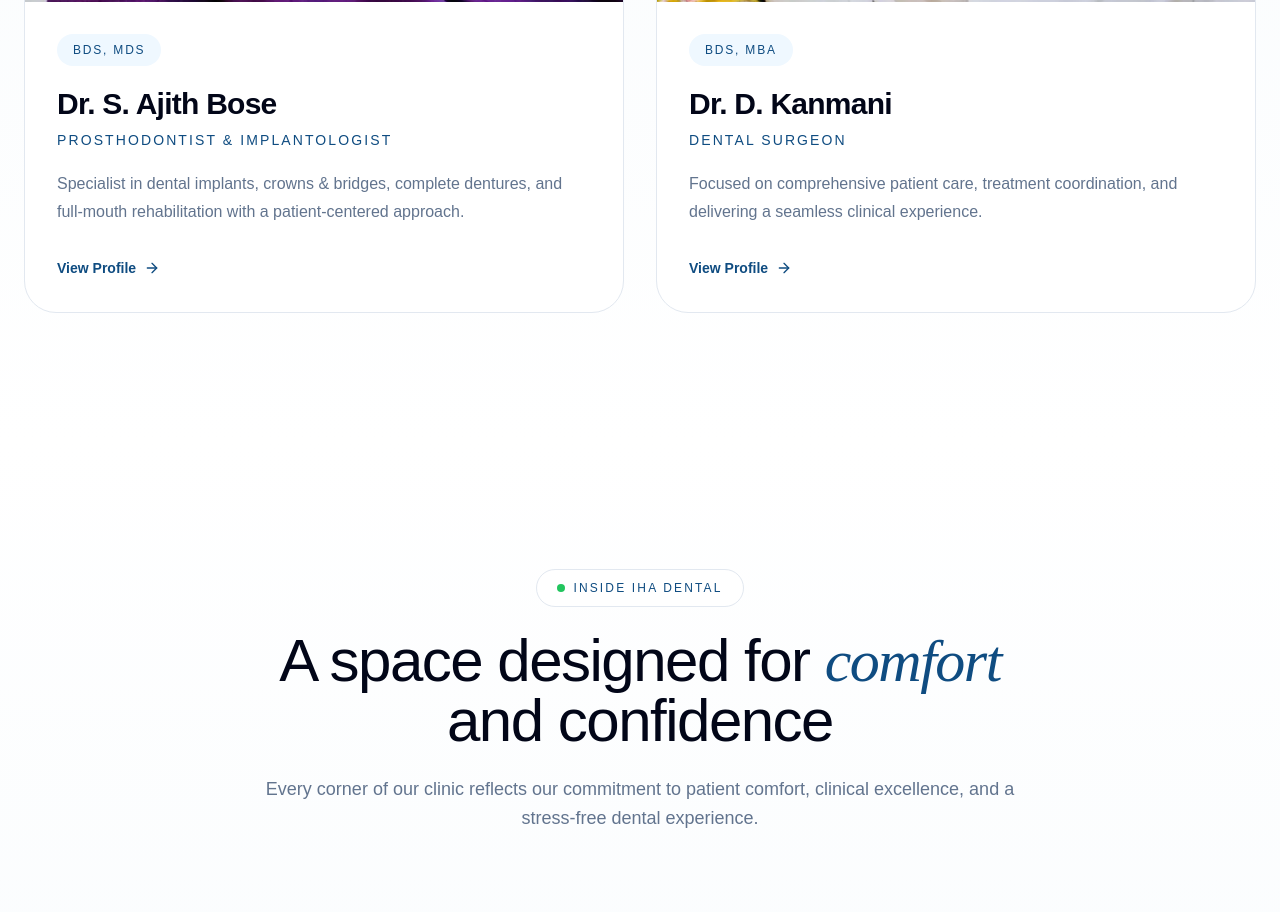
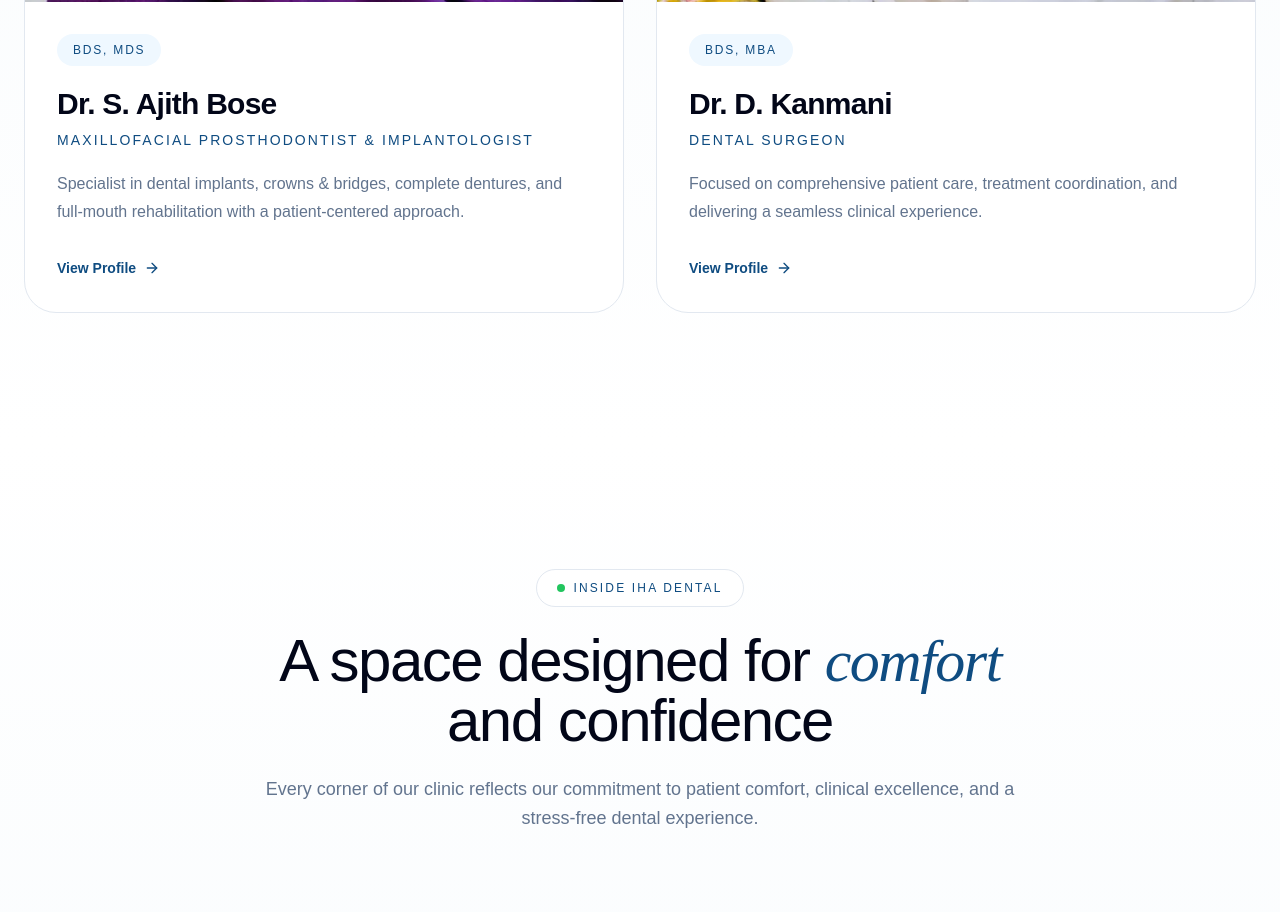
Before and after one commit to hrithikksham/ihadental, a React (Vite) app in the folder iha-dental/: page / in a window 1280 px wide. Shown: the part 3200-4112 px from the top of the page. Built offline with nearby package versions, Linux system fonts and the light colour scheme.

Commit message:
fix name doc

```diff
--- a/iha-dental/src/pages/Doctors.tsx
+++ b/iha-dental/src/pages/Doctors.tsx
@@ -6,7 +6,7 @@ import drKanmani from "@/assets/dr-kanmani.webp";
 const doctors = [
   {
     name: "Dr. S. Ajith Bose",
-    designation: "Prosthodontist & Implantologist",
+    designation: "Maxillofacial Prosthodontist & Implantologist",
     qualification: "BDS, MDS",
     description:
       "Specialist in dental implants, crowns & bridges, complete dentures, and full-mouth rehabilitation with a patient-centered approach.",
```
